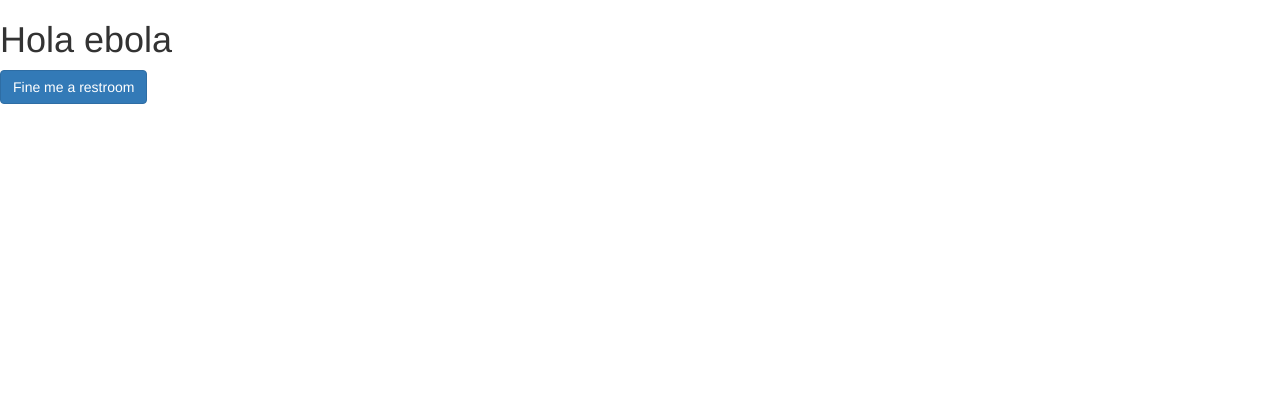
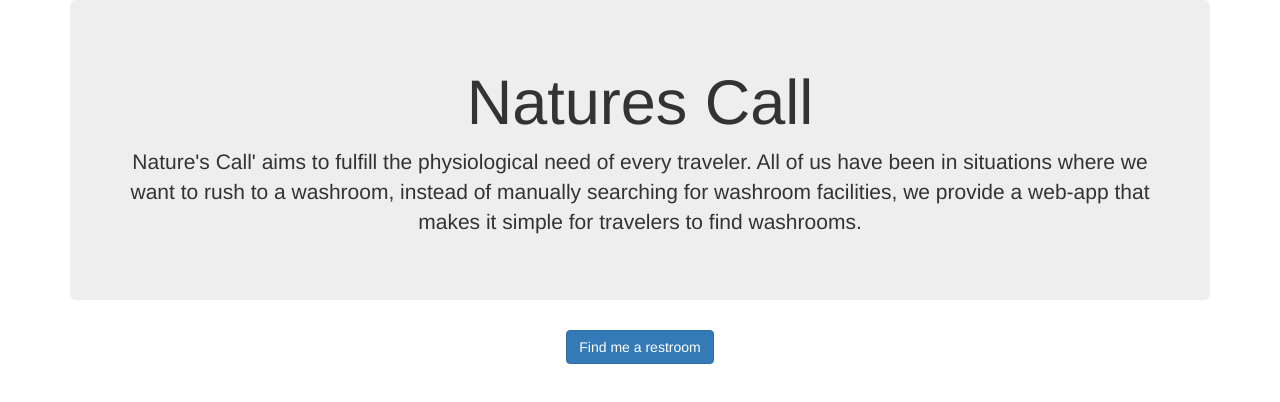
Before and after one commit to rabbanishah/NaturesCall, a website: page app/index.html in a window 1280 px wide. Drawn offline with nearby package versions, Linux system fonts and the light colour scheme; some packages are replaced by stand-ins of ours.

Commit message:
HODOR
look of website

```diff
--- a/app/home.html
+++ b/app/home.html
@@ -1,2 +1,9 @@
-<h1>Hola ebola</h1>
-<a href="#!/restrooms"><button class="btn btn-primary">Fine me a restroom</button></a>
+<div class="container">
+  <div class="jumbotron">
+    <h1 align="center">Natures Call</h1>
+    <p align="center">Nature's Call' aims to fulfill the physiological need of every traveler. All of us have been in situations where we want to rush to a washroom, instead of manually searching for washroom facilities, we provide a web-app that makes it simple for travelers to find washrooms.</p>
+  </div>
+</div>
+<div align="center">
+    <a  href="#!/restrooms"><button class="btn btn-primary">Find me a restroom</button></a>
+</div>
--- a/app/index.html
+++ b/app/index.html
@@ -1,7 +1,7 @@
 <!DOCTYPE html>
 <html ng-app="naturesCall">
 <head>
-  <title>Bootstrap Example</title>
+  <title>Natures Call</title>
   <meta charset="utf-8">
   <meta name="viewport" content="width=device-width, initial-scale=1">
     <link rel="stylesheet" href="../bower_components/bootstrap/dist/css/bootstrap.css" />
```
Also changed, not shown: app/restrooms-map/restrooms-map.template.html (+9 -4 lines).
